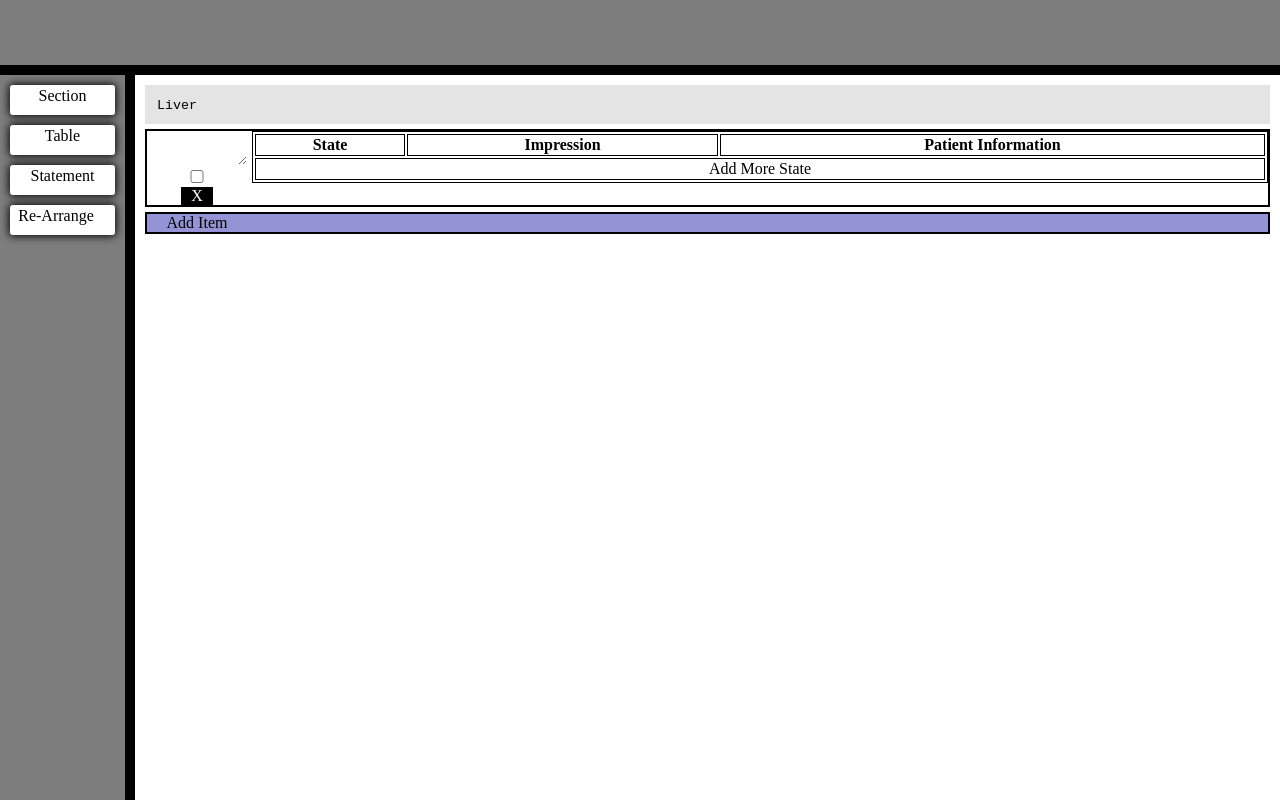
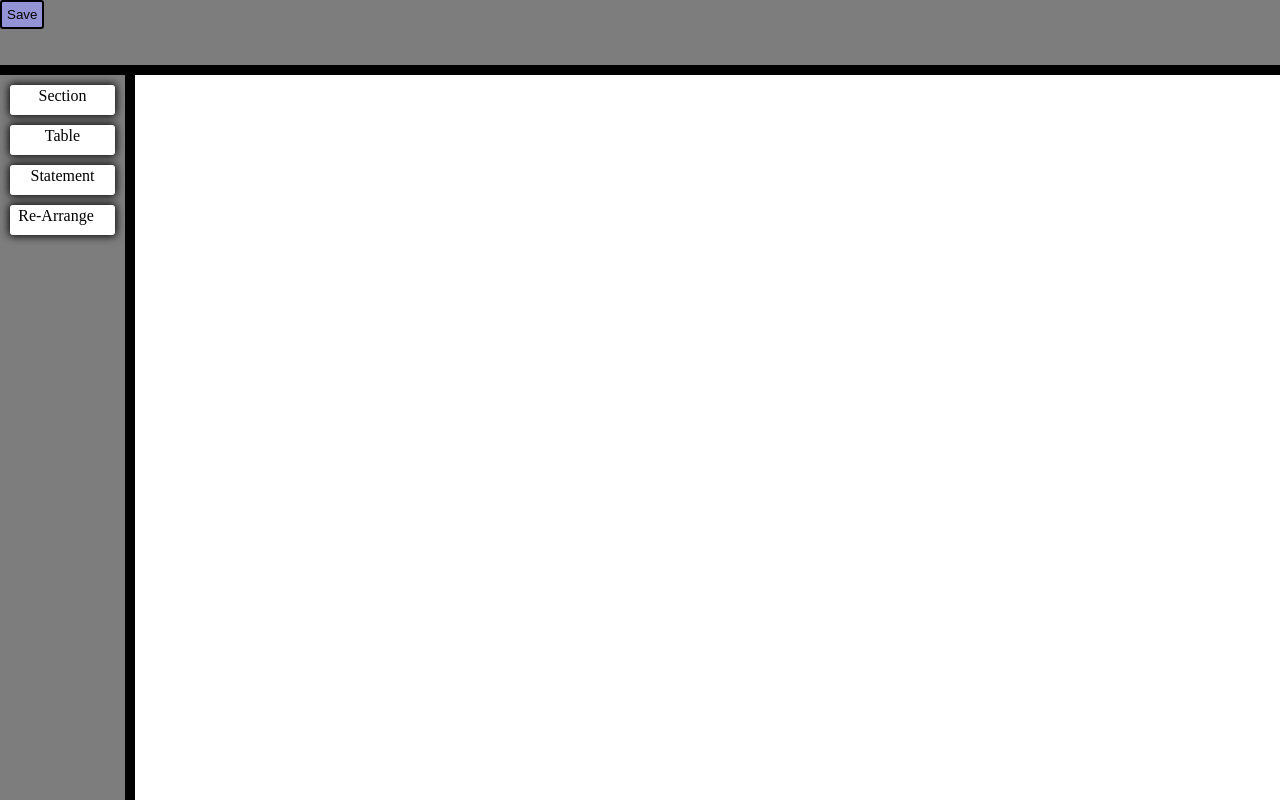
Before and after one commit to raj0109/SampleTample, an Angular app: page / in a window 1280 px wide. Built offline with nearby package versions, Linux system fonts and the light colour scheme.

Commit message:
implemented binding

```diff
--- a/src/app/app.component.html
+++ b/src/app/app.component.html
@@ -1,59 +1,35 @@
-<!-- <div class="main">
-  <div class="tool-bar">
-    <div (click)="addSection()" class="tool-item" title="Add Section">Section
+<div class="main">
+  <div class="header">
+    <button (click)="handleSave()" class="btn btn-info">Save</button>
+  </div>
+  <div class="side-menu">
+    <div draggable="true" (dragstart)="dragStart($event, 'Section')" (click)="addSection()" class="tool-item" title="Add Section">Section
     </div>
 
-    <div class="tool-item" title="Add Table">Table
+    <div draggable="true" (dragstart)="dragStart($event, 'Table')" (click)="addTable()" class="tool-item" title="Add Table">Table
     </div>
-  </div>
-  <div class="template-page">
-    <div class="sub-template" *ngFor="let template of templates; let idx = index" (contextmenu)="deleteTemplate($event, idx)">
-      <ng-container [ngSwitch]="template.type">
-        <div *ngSwitchCase="'section'">
-          <div class="section-title">
-            <input type="text" [(ngModel)]="template.header">
-          </div>
-          <div class="section-description">
-            <input type="text" [(ngModel)]="template.description">
-          </div>
-        </div>
-      </ng-container>
-    </div>
-     <app-element-container></app-element-container>
-  </div>
-</div> -->
-
-<div class="main">
-  <div class="header"></div>
-  <div class="side-menu">
-    <div (click)="addSection()" class="tool-item" title="Add Section">Section
-    </div>
-
-    <div (click)="addTable()" class="tool-item" title="Add Table">Table
-    </div>
-    <div (click)="addStatement()" class="tool-item" title="Add Statement">Statement
+    <div draggable="true" (dragstart)="dragStart($event, 'Statement')" (click)="addStatement()" class="tool-item" title="Add Statement">Statement
     </div>
     <div class="tool-item" title="ReArrange"><label>Re-Arrange<input [(ngModel)]="dragMode" type="checkbox"></label>
     </div>
   </div>
   <div class="template">
     <div class="template-page">
-      <div draggable="true" class="sub-template" *ngFor="let template of templates; let idx = index" (dragover)="allowDrop($event)"
-        (dragstart)="dragStart($event, idx)">
+      <div class="sub-template" *ngFor="let template of templates; let idx = index" (dragover)="allowDrop($event)"
+        (drop)="handleDrop($event, idx)">
         <ng-container [ngSwitch]="template.type">
           <div *ngSwitchCase="'section'">
-            <app-section></app-section>
+            <app-section [buildJSON]="template"></app-section>
           </div>
           <div *ngSwitchCase="'statement'">
-            <app-statement></app-statement>
+            <app-statement [buildJSON]="template"></app-statement>
           </div>
           <div *ngSwitchCase="'table'">
-            <app-table></app-table>
+            <app-table [buildJSON]="template"></app-table>
           </div>
         </ng-container>
         <div *ngIf="dragMode" class="overlay">
         </div>
-        <!-- <app-element-container></app-element-container> -->
       </div>
     </div>
   </div>
--- a/src/app/app.component.ts
+++ b/src/app/app.component.ts
@@ -7,38 +7,20 @@ import { Component } from "@angular/core";
 })
 export class AppComponent {
   title = "JSONTemplate";
-  templates: any[] = [
-    {
-      type: "section",
-      header: "Liver",
-      description: "Some Description"
-    }
-  ];
+  templates: any[] = [];
 
   dragMode = false;
 
   addSection() {
-    this.templates.push({
-      type: "section",
-      header: "Title",
-      description: "Some Description"
-    });
+    this.templates.push(this.getNewTemplate("Section"));
   }
 
   addStatement() {
-    this.templates.push({
-      type: "statement",
-      header: "Statement",
-      description: "Some Description"
-    });
+    this.templates.push(this.getNewTemplate("Statement"));
   }
 
   addTable() {
-    this.templates.push({
-      type: "table",
-      header: "Statement",
-      description: "Some Description"
-    });
+    this.templates.push(this.getNewTemplate("Table"));
   }
 
   deleteTemplate(event: Event, index: number) {
@@ -48,20 +30,52 @@ export class AppComponent {
     this.templates.splice(index, 1);
   }
 
-  dragStart(event: DragEvent, index: number) {
-    console.log(event);
-    const ctx = event.srcElement.cloneNode(true);
-    // event.dataTransfer.setDragImage(<any>ctx, 0, 0);
-    event.dataTransfer.setData("templateId", "" + index);
+  dragStart(event: DragEvent, dragItem: string) {
+    event.dataTransfer.setData("templateName", dragItem);
   }
 
   allowDrop(event: any) {
     event.preventDefault();
   }
 
-  drop(event) {
-    // ev.preventDefault();
-    // var data = ev.dataTransfer.getData("text");
-    // ev.target.appendChild(document.getElementById(data));
+  getNewTemplate(type) {
+    switch (type) {
+      case "Section":
+        return {
+          name: "Liver",
+          type: "section",
+          items: [
+            {
+              name: "",
+              stateoptions: [],
+              visible: true
+            }
+          ]
+        };
+      case "Table":
+        return {
+          type: "table",
+          rows: [""],
+          columns: [""],
+          name: ""
+        };
+      case "Statement":
+        return {
+          type: "statement",
+          name: "",
+          description: "Some Description"
+        };
+    }
+  }
+
+  handleDrop(event, index) {
+    const newTemplate = this.getNewTemplate(
+      event.dataTransfer.getData("templateName")
+    );
+    this.templates.splice(index, 0, newTemplate);
+  }
+
+  handleSave() {
+    console.log(this.templates);
   }
 }
--- a/src/app/shared/components/section/section.component.html
+++ b/src/app/shared/components/section/section.component.html
@@ -1,11 +1,12 @@
+<ng-container *ngIf="buildJSON">
   <div class="section-title">
-  <input type="text" [(ngModel)]="section.name">
+    <input class="full__width" type="text" [(ngModel)]="buildJSON.name">
   </div>
-<div *ngFor="let item of section.items; let itemIndex = index" class="section-item">
+  <div *ngFor="let item of buildJSON.items; let itemIndex = index" class="section-item">
     <div class="section-item-name">
       <textarea [(ngModel)]="item.name"></textarea>
       <input type="checkbox">
-    <div class="btn btn-delete">X</div>
+      <div (click)="deleteItem(itemIndex)" class="btn btn-delete">X</div>
     </div>
 
     <div class="item-state-table">
@@ -15,11 +16,11 @@
           <th>Impression</th>
           <th>Patient Information</th>
         </tr>
-      <tr *ngFor="let state of item.stateoptions">
+        <tr *ngFor="let state of item.stateoptions; let stateIndex = index">
           <td><textarea placeholder="State" [(ngModel)]="state.state" [title]="state.state"></textarea></td>
           <td><textarea placeholder="Impression" [(ngModel)]="state.impression" [title]="state.impression"></textarea></td>
           <td><textarea placeholder="Patient Information" [(ngModel)]="state.PI" [title]="state.PI"></textarea></td>
-        <td class="delete-row">X</td>
+          <td (click)="deleteState(itemIndex, stateIndex)" class="delete-row">X</td>
         </tr>
         <tr>
           <td (click)="addState(itemIndex)" colspan="3">Add More State</td>
@@ -28,3 +29,4 @@
     </div>
   </div>
   <div class="section-item add-item" (click)="addItem($event)">Add Item</div>
+</ng-container>
--- a/src/app/shared/components/section/section.component.ts
+++ b/src/app/shared/components/section/section.component.ts
@@ -1,4 +1,4 @@
-import { Component, OnInit } from "@angular/core";
+import { Component, OnInit, Input, OnChanges } from "@angular/core";
 
 export interface ItemStateModel {
   state: string;
@@ -23,23 +23,14 @@ export interface SectionModel {
   templateUrl: "./section.component.html",
   styleUrls: ["./section.component.css"]
 })
-export class SectionComponent implements OnInit {
-  section: SectionModel = {
-    name: "Liver",
-    type: "Section",
-    items: [
-      {
-        name: "",
-        stateoptions: [],
-        visible: true
-      }
-    ]
-  };
+export class SectionComponent implements OnChanges {
+  @Input()
+  buildJSON: SectionModel;
 
   constructor() {}
 
   addItem() {
-    this.section.items.push({
+    this.buildJSON.items.push({
       name: "ItemName",
       stateoptions: [],
       visible: true
@@ -47,12 +38,22 @@ export class SectionComponent implements OnInit {
   }
 
   addState(itemIndex) {
-    this.section.items[itemIndex].stateoptions.push({
+    this.buildJSON.items[itemIndex].stateoptions.push({
       state: "",
       impression: "",
       PI: ""
     });
   }
 
-  ngOnInit() {}
+  deleteState(itemIndex, stateIndex) {
+    this.buildJSON.items[itemIndex].stateoptions.splice(stateIndex, 1);
+  }
+
+  deleteItem(itemIndex: number) {
+    this.buildJSON.items.splice(itemIndex, 1);
+  }
+
+  ngOnChanges(changes) {
+    console.log(changes);
+  }
 }
--- a/src/app/shared/components/statement/statement.component.html
+++ b/src/app/shared/components/statement/statement.component.html
@@ -1,4 +1,7 @@
-<div class="statement-title"> <input type="text"> </div>
-<div class="statement-description">
-  <textarea></textarea>
-</div>
+<ng-container *ngIf="buildJSON">
+  <div class="statement-title"> <input class="full__width" [(ngModel)]="buildJSON.name" placeholder="Statement Title"
+      type="text"> </div>
+  <div class="statement-description">
+    <textarea class="full__width"></textarea>
+  </div>
+</ng-container>
--- a/src/app/shared/components/statement/statement.component.ts
+++ b/src/app/shared/components/statement/statement.component.ts
@@ -1,15 +1,11 @@
-import { Component, OnInit } from '@angular/core';
+import { Component, Input } from "@angular/core";
 
 @Component({
-  selector: 'app-statement',
-  templateUrl: './statement.component.html',
-  styleUrls: ['./statement.component.css']
+  selector: "app-statement",
+  templateUrl: "./statement.component.html",
+  styleUrls: ["./statement.component.css"]
 })
-export class StatementComponent implements OnInit {
-
-  constructor() { }
-
-  ngOnInit() {
-  }
-
+export class StatementComponent {
+  @Input()
+  buildJSON;
 }
--- a/src/app/shared/components/table/table.component.css
+++ b/src/app/shared/components/table/table.component.css
@@ -0,0 +1,24 @@
+.btn {
+  cursor: pointer;
+  display: inline-block;
+  padding: 5px;
+  border-radius: 3px;
+  margin-right: 2px;
+}
+
+.btn-info {
+  background-color: #9393d6;
+}
+
+.btn-danger {
+  background-color: #e87f7f;
+}
+
+.table__builder {
+  padding: 5px;
+}
+
+.number_input {
+  width: 60px;
+  margin-right: 10px;
+}
--- a/src/app/shared/components/table/table.component.html
+++ b/src/app/shared/components/table/table.component.html
@@ -1,14 +1,26 @@
+<ng-container *ngIf="buildJSON">
+  <div class="table__builder">
+    <label>Rows:
+      <input class="number_input" type="number" min="1" max="5" [(ngModel)]="rowCount">
+    </label>
+    <label>Columns:
+      <input class="number_input" type="number" min="1" max="5" [(ngModel)]="columnCount">
+    </label>
+    <button (click)="updateTable()" class="btn btn-info">Update</button>
+  </div>
   <table>
     <tr>
       <th>
-      <textarea placeholder="Table Name"></textarea>
+        <textarea [(ngModel)]="name" placeholder="Table Name"></textarea>
       </th>
-    <th>
-      <textarea placeholder="Column Name"></textarea>
+      <th *ngFor="let columnName of buildJSON.columns; let columnIndex = index; trackBy: trackByIndex">
+        <textarea [(ngModel)]="buildJSON.columns[columnIndex]" placeholder="Column Name"></textarea>
       </th>
     </tr>
-  <tr>
+    <tr *ngFor="let rowName of buildJSON.rows; let rowIndex = index; trackBy: trackByIndex">
       <td><textarea placeholder="Row Name"></textarea></td>
-    <td>Row2</td>
+      <td *ngFor="let columnName of buildJSON.columns; let columnIndex = index; trackBy: trackByIndex">
+      </td>
     </tr>
   </table>
+</ng-container>
--- a/src/styles.css
+++ b/src/styles.css
@@ -93,7 +93,7 @@
 .statement-title {
   width: 100%;
   box-sizing: border-box;
-  background-color: #e4e4e4;
+  background-color: #aba6a6;
   padding: 10px;
 }
 
@@ -109,7 +109,7 @@
   position: relative;
 }
 
-.sub-template input {
+.sub-template .full__width {
   width: 100%;
   border: none;
   background-color: transparent;
@@ -178,3 +178,17 @@ input {
   box-sizing: border-box;
   background-color: #aec727b0;
 }
+
+.btn {
+  cursor: pointer;
+  display: inline-block;
+  padding: 5px;
+  border-radius: 3px;
+  margin-right: 2px;
+  outline: none;
+  border: 2px black solid;
+}
+
+.btn-info {
+  background-color: #9393d6;
+}
```
Also changed, not shown: src/app/shared/components/table/table.component.ts (+61 -6 lines). Lines whose indentation alone changed are shown as unchanged.
